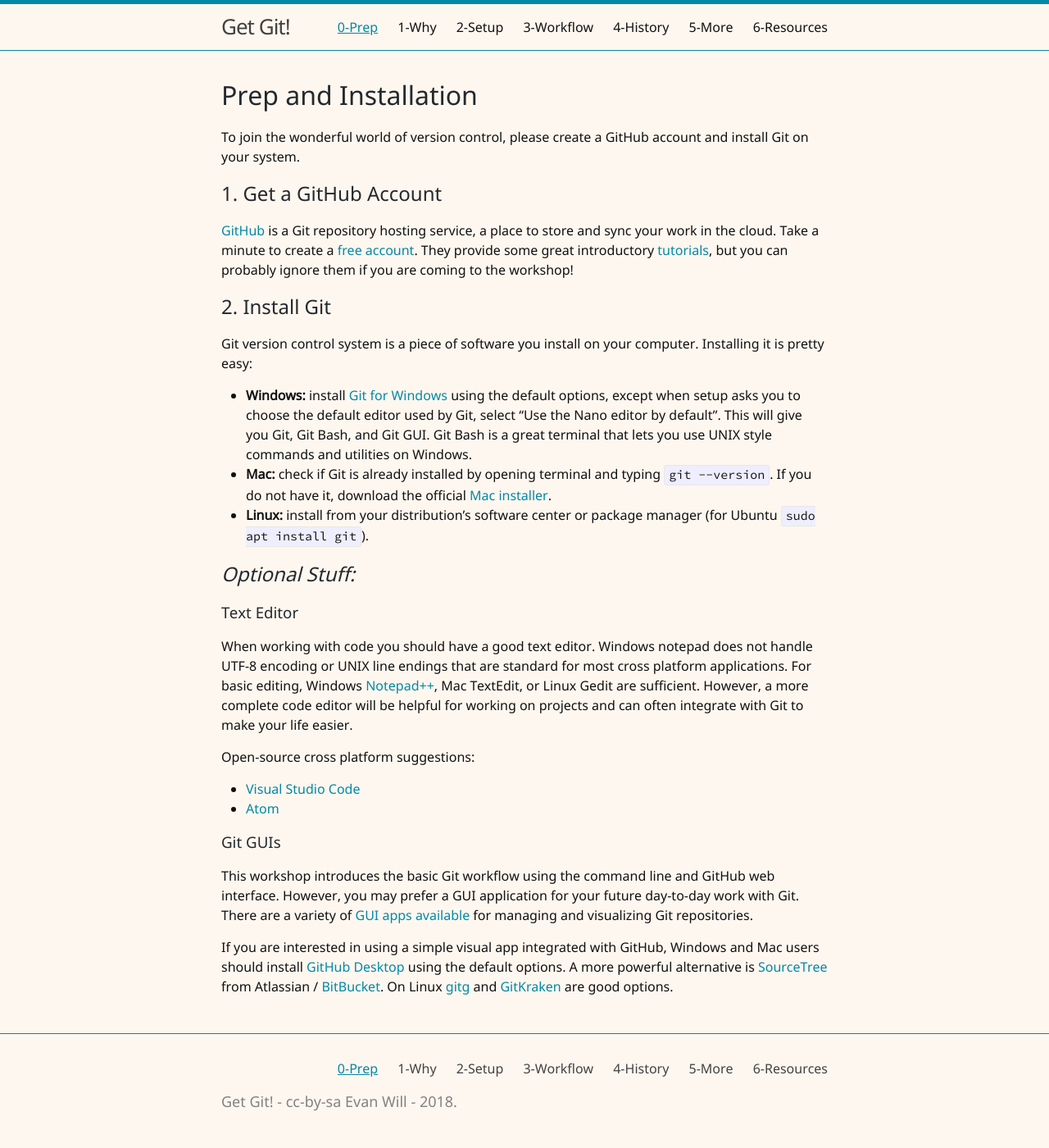
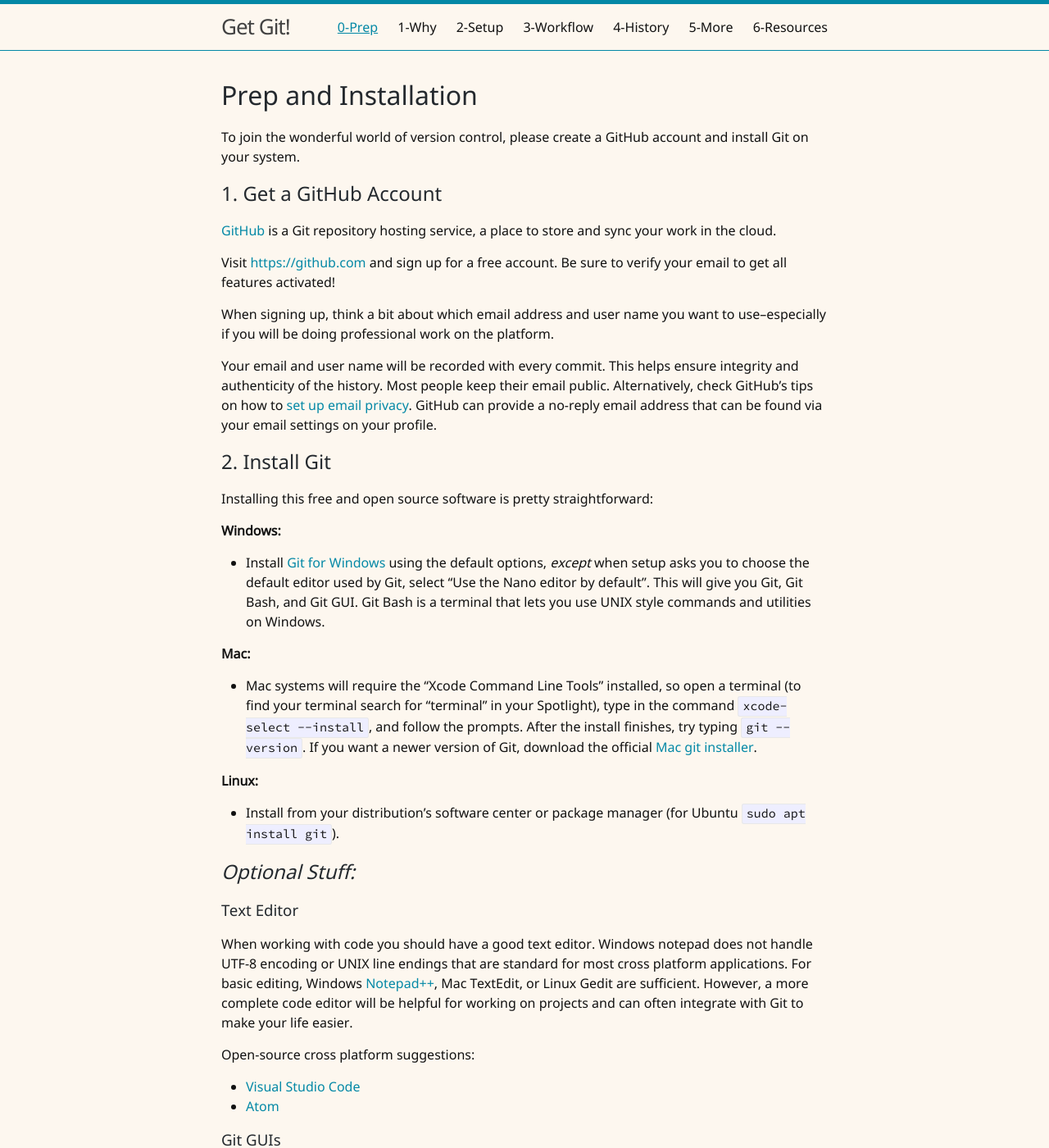
Before and after one commit to evanwill/get-git, a Jekyll site: the page built from 0-prep.md, in a window 1280 px wide and 1400 px high. Shown: the whole window at 82% size. Built offline with Jekyll 4.4.1, drawn with Linux system fonts in a browser that asks for light colours; some of the changed text lies outside the part shown.

Commit message:
quick install update

```diff
--- a/0-prep.md
+++ b/0-prep.md
@@ -9,18 +9,34 @@ To join the wonderful world of version control, please create a GitHub account a
 
 ## 1. Get a GitHub Account
 
-[GitHub](https://github.com/){:target="_blank"} is a Git repository hosting service, a place to store and sync your work in the cloud.
-Take a minute to create a [free account](https://github.com/join){:target="_blank"}.
-They provide some great introductory [tutorials](https://guides.github.com/){:target="_blank"}, but you can probably ignore them if you are coming to the workshop!
+[GitHub](https://github.com/){:target="_blank" rel="noopener"} is a Git repository hosting service, a place to store and sync your work in the cloud.
+
+Visit <https://github.com> and sign up for a free account.
+Be sure to verify your email to get all features activated!
+
+When signing up, think a bit about which email address and user name you want to use--especially if you will be doing professional work on the platform.
+
+Your email and user name will be recorded with every commit.
+This helps ensure integrity and authenticity of the history.
+Most people keep their email public.
+Alternatively, check GitHub's tips on how to [set up email privacy](https://help.github.com/en/github/setting-up-and-managing-your-github-user-account/setting-your-commit-email-address#about-commit-email-addresses){:target="_blank" rel="noopener"}.
+GitHub can provide a no-reply email address that can be found via your email settings on your profile.
 
 ## 2. Install Git
 
-Git version control system is a piece of software you install on your computer.
-Installing it is pretty easy:
+Installing this free and open source software is pretty straightforward:
 
-- **Windows:** install [Git for Windows](https://gitforwindows.org/){:target="_blank"} using the default options, except when setup asks you to choose the default editor used by Git, select "Use the Nano editor by default". This will give you Git, Git Bash, and Git GUI. Git Bash is a great terminal that lets you use UNIX style commands and utilities on Windows.
-- **Mac:** check if Git is already installed by opening terminal and typing `git --version`. If you do not have it, download the official [Mac installer](https://git-scm.com/downloads){:target="_blank"}.
-- **Linux:** install from your distribution's software center or package manager (for Ubuntu `sudo apt install git`).
+**Windows:**
+
+- Install [Git for Windows](https://git-scm.com/downloads){:target="_blank" rel="noopener"} using the default options, *except* when setup asks you to choose the default editor used by Git, select "Use the Nano editor by default". This will give you Git, Git Bash, and Git GUI. Git Bash is a terminal that lets you use UNIX style commands and utilities on Windows.
+
+**Mac:**
+
+- Mac systems will require the "Xcode Command Line Tools" installed, so open a terminal (to find your terminal search for "terminal" in your Spotlight), type in the command `xcode-select --install`, and follow the prompts. After the install finishes, try typing `git --version`. If you want a newer version of Git, download the official [Mac git installer](https://git-scm.com/downloads){:target="_blank" rel="noopener"}.
+
+**Linux:**
+
+- Install from your distribution's software center or package manager (for Ubuntu `sudo apt install git`).
 
 ## *Optional Stuff:*
 
@@ -28,20 +44,22 @@ Installing it is pretty easy:
 
 When working with code you should have a good text editor.
 Windows notepad does not handle UTF-8 encoding or UNIX line endings that are standard for most cross platform applications.
-For basic editing, Windows [Notepad++](https://notepad-plus-plus.org/){:target="_blank"}, Mac TextEdit, or Linux Gedit are sufficient.
+For basic editing, Windows [Notepad++](https://notepad-plus-plus.org/){:target="_blank" rel="noopener"}, Mac TextEdit, or Linux Gedit are sufficient.
 However, a more complete code editor will be helpful for working on projects and can often integrate with Git to make your life easier.
 
 Open-source cross platform suggestions:
 
-- [Visual Studio Code](https://code.visualstudio.com/){:target="_blank"}
-- [Atom](https://atom.io/){:target="_blank"}
+- [Visual Studio Code](https://code.visualstudio.com/){:target="_blank" rel="noopener"}
+- [Atom](https://atom.io/){:target="_blank" rel="noopener"}
 
 ### Git GUIs
 
 This workshop introduces the basic Git workflow using the command line and GitHub web interface.
 However, you may prefer a GUI application for your future day-to-day work with Git.
-There are a variety of [GUI apps available](https://git-scm.com/downloads/guis){:target="_blank"} for managing and visualizing Git repositories.
+There are a variety of [GUI apps available](https://git-scm.com/downloads/guis){:target="_blank" rel="noopener"} for managing and visualizing Git repositories, including "git-gui" that is built in to every default Git install.
 
-If you are interested in using a simple visual app integrated with GitHub, Windows and Mac users should install [GitHub Desktop](https://desktop.github.com/){:target="_blank"} using the default options.
-A more powerful alternative is [SourceTree](https://www.sourcetreeapp.com/){:target="_blank"} from Atlassian / [BitBucket](https://bitbucket.org/){:target="_blank"}.
-On Linux [gitg](https://wiki.gnome.org/Apps/Gitg/){:target="_blank"} and [GitKraken](https://www.gitkraken.com/){:target="_blank"} are good options.
+If you are interested in using a simple visual app integrated with GitHub, Windows and Mac users should install [GitHub Desktop](https://desktop.github.com/){:target="_blank" rel="noopener"} using the default options.
+A more powerful alternative is [SourceTree](https://www.sourcetreeapp.com/){:target="_blank" rel="noopener"} from Atlassian / [BitBucket](https://bitbucket.org/){:target="_blank" rel="noopener"}.
+On Linux [gitg](https://wiki.gnome.org/Apps/Gitg/){:target="_blank" rel="noopener"} and [GitKraken](https://www.gitkraken.com/){:target="_blank" rel="noopener"} are good options.
+
+However, many users will find they complete most Git commands using integrations built into their text editors such as VS Code or Atom instead.
```
